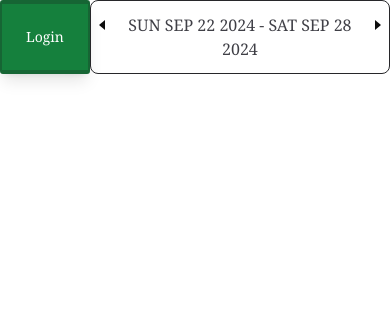
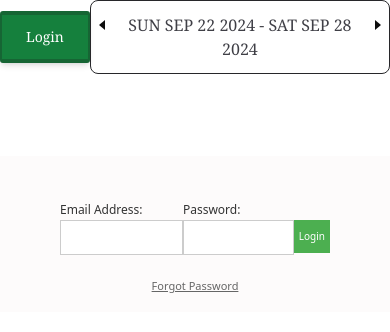
Before and after one commit to chefinazia/baxter-cms, a React (Vite) app: page / in a window 390 px wide. Both pictures are taken after a click on the button "Login". Shown: the top 332 px of the page. Built offline with nearby package versions, Linux system fonts and the light colour scheme.

Commit message:
login form

```diff
--- a/package.json
+++ b/package.json
@@ -22,6 +22,7 @@
   },
   "dependencies": {
     "@originjs/vite-plugin-federation": "^1.3.6",
+    "bootstrap": "^5.3.3",
     "date-fns": "^4.1.0",
     "react": "^18.3.1",
     "react-dom": "^18.3.1"
--- a/src/App.jsx
+++ b/src/App.jsx
@@ -1,11 +1,48 @@
-import React from "react";
+// import React from "react";
+// import LoginButton from "./components/LoginButton";
+// import CalendarPatientsList from "./components/CalendarPatientsList";
+// import LoginForm from "./components/loginForm/LoginForm";
+// const App = () => {
+//   return (
+//     <div className="flex flex-col justify-center items-center">
+//       <div className="flex flex-col items-center">
+//         <div className="flex justify-between items-center w-full max-w-md mb-8">
+//           <LoginButton />
+//           <CalendarPatientsList />
+//         </div>
+//         <LoginForm />
+//       </div>
+//     </div>
+//   );
+// };
+
+// export default App;
+
+
+import React, { useState } from "react";
 import LoginButton from "./components/LoginButton";
 import CalendarPatientsList from "./components/CalendarPatientsList";
+import LoginForm from "./components/loginForm/LoginForm";
+
 const App = () => {
+  const [showLoginForm, setShowLoginForm] = useState(false);
+
+  // Toggle the visibility of the LoginForm when the button is clicked
+  const handleLoginClick = () => {
+    setShowLoginForm(true); // Show the login form when button is clicked
+  };
+
   return (
-    <div className="flex justify-center">
-      <LoginButton />
-      <CalendarPatientsList/>
+    <div className="flex flex-col justify-center items-center">
+      <div className="flex flex-col items-center">
+        <div className="flex justify-between items-center w-full max-w-md mb-8">
+          {/* Pass the handleLoginClick function to the LoginButton component */}
+          <LoginButton onClick={handleLoginClick} />
+          <CalendarPatientsList />
+        </div>
+        {/* Conditionally render the LoginForm only if showLoginForm is true */}
+        {showLoginForm && <LoginForm />}
+      </div>
     </div>
   );
 };
--- a/src/components/LoginButton.jsx
+++ b/src/components/LoginButton.jsx
@@ -1,9 +1,10 @@
 import React from "react";
 
-const LoginButton = () => {
+const LoginButton = ({ onClick }) => {
   return (
     <>
       <button
+        onClick={onClick}
         class="middle rounded-[3px] duration-500 ease-in-out center bg-green-700 py-3 px-6 font-serif text-sm font-medium text-white text-ellipsis shadow-md transition-all hover:shadow-lg border border-collapse border-x-2 border-y-4 border-green-800"
         data-ripple-light="true"
       >
--- /dev/null
+++ b/src/components/loginForm/LoginForm.css
@@ -0,0 +1,90 @@
+/* General Page Styles */
+
+
+.login-container {
+    display: block;
+    margin: 50px auto; /* Center form horizontally with some top space */
+    width: 100%; /* Adjust width to fit both inputs side by side */
+    padding: 0 20px;
+    background-color: #fdfbfb;
+}
+
+.wrapper {
+    display: flex;
+    /* justify-content: space-between; */
+    background-color: #fdfbfb;
+    padding: 40px;
+    /* border-radius: 10px; */
+    /* box-shadow: 0px 4px 15px rgba(0, 0, 0, 0.1); */
+    width: 100%;
+    /* box-sizing: border-box; */
+}
+
+.form-group {
+
+}
+
+label {
+    font-size: 12px;
+    color: #333;
+    margin-right: 20px; /* Add space between label and input */
+    width: 150px; /* Adjust width of the label to align properly */
+}
+
+input[type="email"],
+input[type="password"] {
+    flex-grow: 1; /* Input field takes the remaining space */
+    padding: 5px 2px;
+    border: 1px solid #ccc;
+    height: 35px;
+    /* border-radius: 5px; */
+    /* margin: 5%; */
+    font-size: 10px;
+    box-sizing: border-box;
+    width: 165px;
+}
+
+button[type="submit"] {
+    width: 20%;
+    height: 20%;
+    margin-top: 24px;
+    background-color: #4CAF50;
+    color: white;
+    /* margin-left: 5%; */
+    padding: 9px 5px;
+    border: none;
+    cursor: pointer;
+    font-size: 10px;
+    /* width: 40%; */
+}
+
+button[type="submit"]:hover {
+    background-color: #3e8e41;
+}
+
+.forgot-password {
+    color: #666;
+    text-decoration: underline;
+    cursor: pointer;
+    text-align: center;
+    font-size: 11px;
+    position: relative;
+    bottom: 17px;
+}
+
+@media (max-width: 600px) {
+    .form-group {
+        flex-direction: column; /* Stack inputs on smaller screens */
+        align-items: flex-start;
+    }
+
+    label {
+        width: auto;
+        margin-bottom: 5px; /* Add space between label and input */
+    }
+
+    input[type="email"],
+    input[type="password"] {
+        width: 100%; /* Full width on small screens */
+    }
+}
--- /dev/null
+++ b/src/components/loginForm/LoginForm.jsx
@@ -0,0 +1,58 @@
+import React, { useState } from "react";
+import "./LoginForm.css"; // Import your CSS file
+function LoginForm() {
+  const [email, setEmail] = useState("");
+  const [password, setPassword] = useState("");
+  const handleSubmit = async (event) => {
+    event.preventDefault(); // Prevent default form submission
+    try {
+      const response = await fetch("/api/login", {
+        method: "POST",
+        headers: { "Content-Type": "application/json" },
+        body: JSON.stringify({ email, password }),
+      });
+      if (response.status === 200) {
+        console.log("Login successful!");
+      } else {
+        console.error("Login failed");
+      }
+    } catch (error) {
+      console.error("Error during login:", error);
+    }
+  };
+  return (
+    <div className="login-container">
+      {/*<img src="logo.png" alt="ShareSource Logo" className="logo" />  Replace with actual logo */}
+      <form onSubmit={handleSubmit}>
+        {/* <h2>Sharesource Information</h2> */}
+        <div className="wrapper">
+          <div className="form-group">
+            <label htmlFor="email">Email Address:</label>
+            <input
+              type="email"
+              id="email"
+              value={email}
+              onChange={(e) => setEmail(e.target.value)}
+              required
+            />
+          </div>
+          <div className="form-group">
+            <label htmlFor="password">Password:</label>
+            <input
+              type="password"
+              id="password"
+              value={password}
+              onChange={(e) => setPassword(e.target.value)}
+              required
+            />
+          </div>
+          <button type="submit">Login</button>
+        </div>
+      </form>
+      <div>
+        <p className="forgot-password">Forgot Password</p>{" "}
+      </div>
+    </div>
+  );
+}
+export default LoginForm;
```
Also changed, not shown: 1 other file (tests, documents, lock files or other folders).
